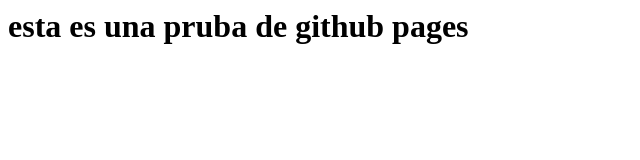
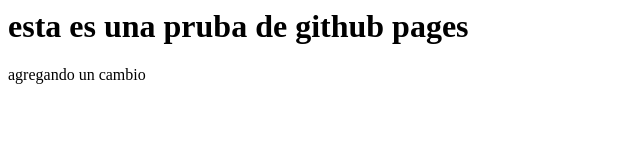
Before and after one commit to CharlyMillan/.github, a plain HTML site: page index.html in a window 1280 px wide. Shown: the whole page, without its empty margins (0-640 px from the left). Drawn offline with Linux system fonts and the light colour scheme.

Commit message:
Update index.html

```diff
--- a/index.html
+++ b/index.html
@@ -1,5 +1,6 @@
 <html>
 <body>
   <h1>esta es una pruba de github pages</h1>
+  <div>agregando un cambio </div>
 </body>
 </html>
```
